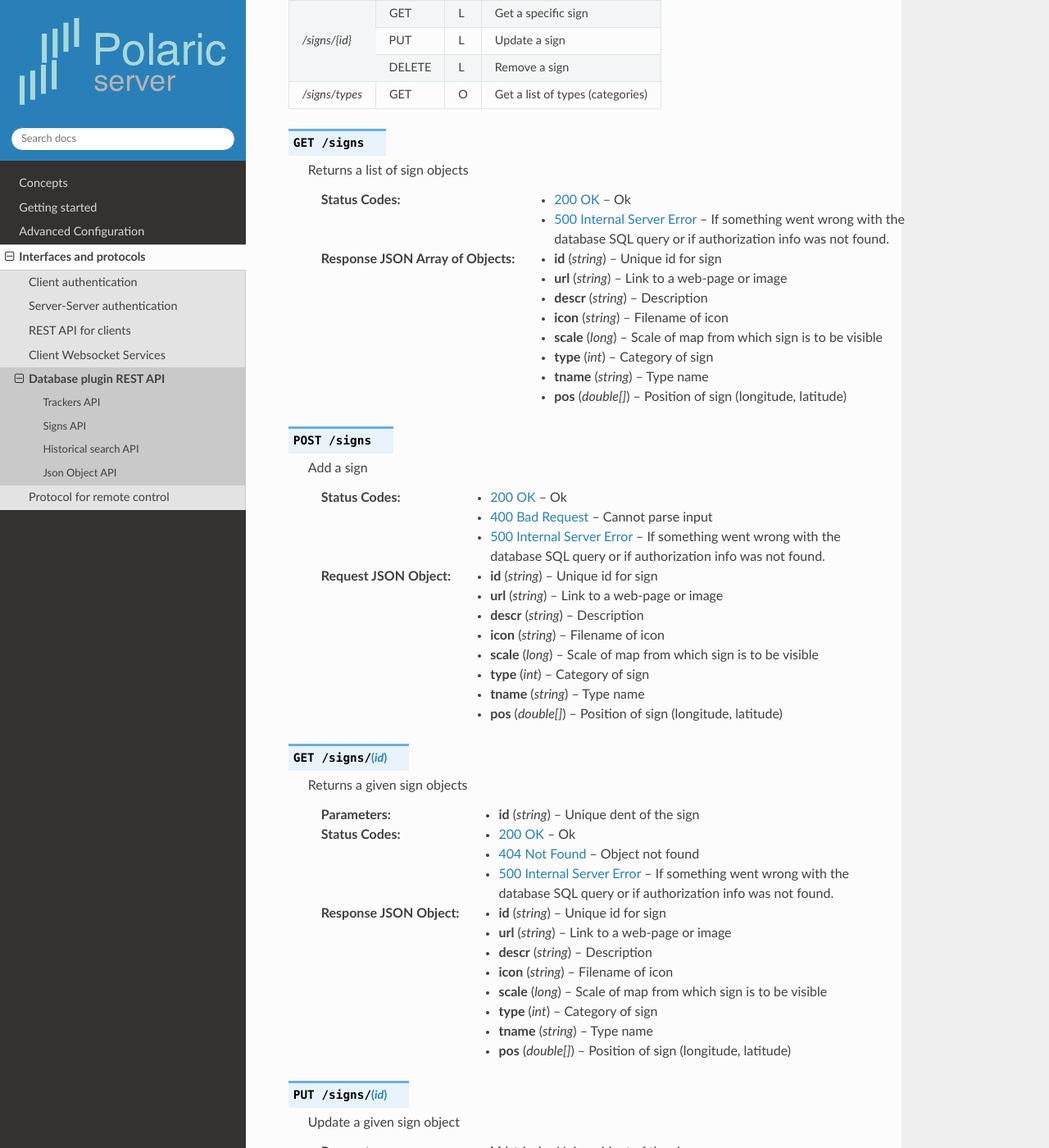
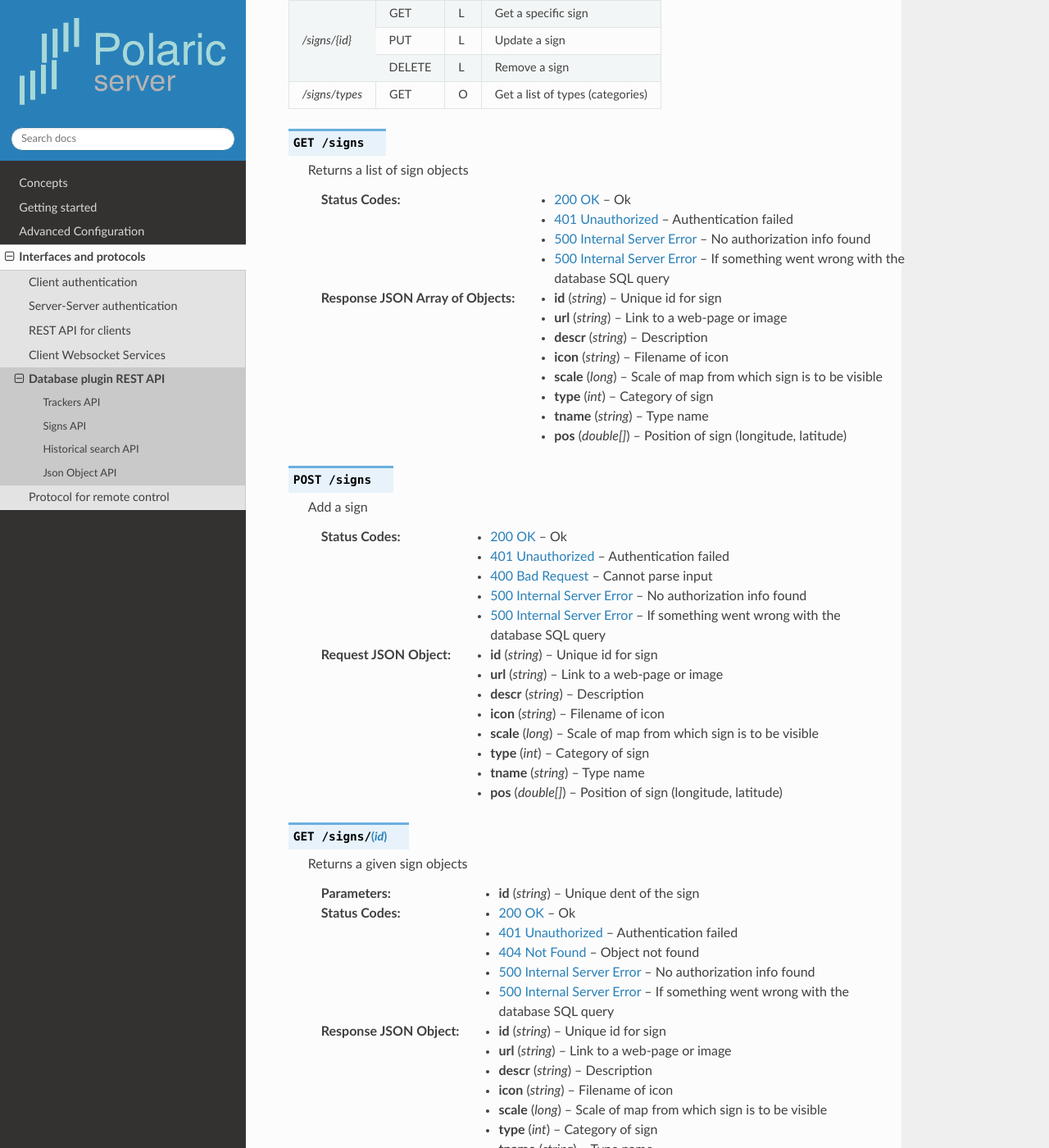
Before and after one commit to joakimsk/docs, a Sphinx documentation site: the page built from docs/restapi2.rst, in a window 1280 px wide and 1400 px high, scrolled down 3108 px. Shown: the whole window at 82% size. Built offline with Sphinx 7.4.7 and the Read the Docs theme 2.0.0, drawn with Linux system fonts in a browser that asks for light colours; some of the changed text lies outside the part shown.

Commit message:
Update restapi2.rst

```diff
--- a/docs/restapi2.rst
+++ b/docs/restapi2.rst
@@ -39,7 +39,7 @@ Source: TrackerApi.java
    :form user: (optional) Userid of user to get trackers for. If not given, use the identity of user that performs the request.
    :status 200: Ok
    :status 401: Authentication failed
-   :status 400: No authorization info found
+   :status 500: No authorization info found
    :status 500: If something went wrong with the database SQL query
 
    :>json string id: The callsign of the tracker
@@ -57,7 +57,7 @@ Source: TrackerApi.java
    :form user: (optional) Userid of user to get trackers for. If not given, use the identity of user that performs the request.
    :status 200: Ok
    :status 401: Authentication failed
-   :status 400: No authorization info found
+   :status 500: No authorization info found
    :status 400: Cannot parse input
    :status 403: Not allowed to manage this tracker
    :status 403: Item is managed already
@@ -80,7 +80,7 @@ Source: TrackerApi.java
    :status 401: Authentication failed
    :status 404: Item not found
    :status 403: Item is owned by another user
-   :status 400: No authorization info found
+   :status 500: No authorization info found
    :status 500: Server error or if something went wrong with the database SQL query
 
 
@@ -90,7 +90,7 @@ Source: TrackerApi.java
 
    :status 200: Ok
    :status 400: Input parsing error
-   :status 400: Authorization info not found
+   :status 500: Authorization info not found
    :status 400: User xxx not found
    :status 403: Item not owned by user
    :status 500: If something went wrong with the database SQL query,
@@ -109,7 +109,7 @@ Source: TrackerApi.java
 
    :status 200: Ok
    :status 401: Authentication failed
-   :status 400: No authorization info found
+   :status 500: No authorization info found
    :status 500: If something went wrong with the database SQL query
    :>jsonarr string tag: Tag
 
@@ -120,7 +120,7 @@ Source: TrackerApi.java
 
    :status 200: Ok
    :status 401: Authentication failed
-   :status 400: No authorization info found
+   :status 500: No authorization info found
    :status 500: If something went wrong with the database SQL query
    :<jsonarr string tag: Tag
 
@@ -152,7 +152,9 @@ Source: SignsApi.java
    Returns a list of sign objects
 
    :status 200: Ok
-   :status 500: If something went wrong with the database SQL query or if authorization info was not found.
+   :status 401: Authentication failed
+   :status 500: No authorization info found
+   :status 500: If something went wrong with the database SQL query
 
    :>jsonarr string id: Unique id for sign
    :>jsonarr string url: Link to a web-page or image
@@ -169,8 +171,10 @@ Source: SignsApi.java
    Add a sign
 
    :status 200: Ok
+   :status 401: Authentication failed
    :status 400: Cannot parse input
-   :status 500: If something went wrong with the database SQL query or if authorization info was not found.
+   :status 500: No authorization info found
+   :status 500: If something went wrong with the database SQL query
 
    :<json string id: Unique id for sign
    :<json string url: Link to a web-page or image
@@ -190,8 +194,10 @@ Source: SignsApi.java
    :parameter string id: Unique dent of the sign
 
    :status 200: Ok
+   :status 401: Authentication failed
    :status 404: Object not found
-   :status 500: If something went wrong with the database SQL query or if authorization info was not found.
+   :status 500: No authorization info found
+   :status 500: If something went wrong with the database SQL query
 
    :>json string id: Unique id for sign
    :>json string url: Link to a web-page or image
@@ -212,7 +218,9 @@ Source: SignsApi.java
 
    :status 200: Ok
    :status 404: Object not found
-   :status 500: If something went wrong with the database SQL query or if authorization info was not found.
+   :status 401: Authentication failed
+   :status 500: No authorization info found
+   :status 500: If something went wrong with the database SQL query
 
    :<json string id: Unique id for sign (will be ignored)
    :<json string url: Link to a web-page or image
@@ -234,7 +242,9 @@ Source: SignsApi.java
 
    :status 200: Ok
    :status 400: Object not found
-   :status 500: If something went wrong with the database SQL query or if authorization info was not found.
+   :status 401: Authentication failed
+   :status 500: No authorization info found
+   :status 500: If something went wrong with the database SQL query
 
 
 
```
